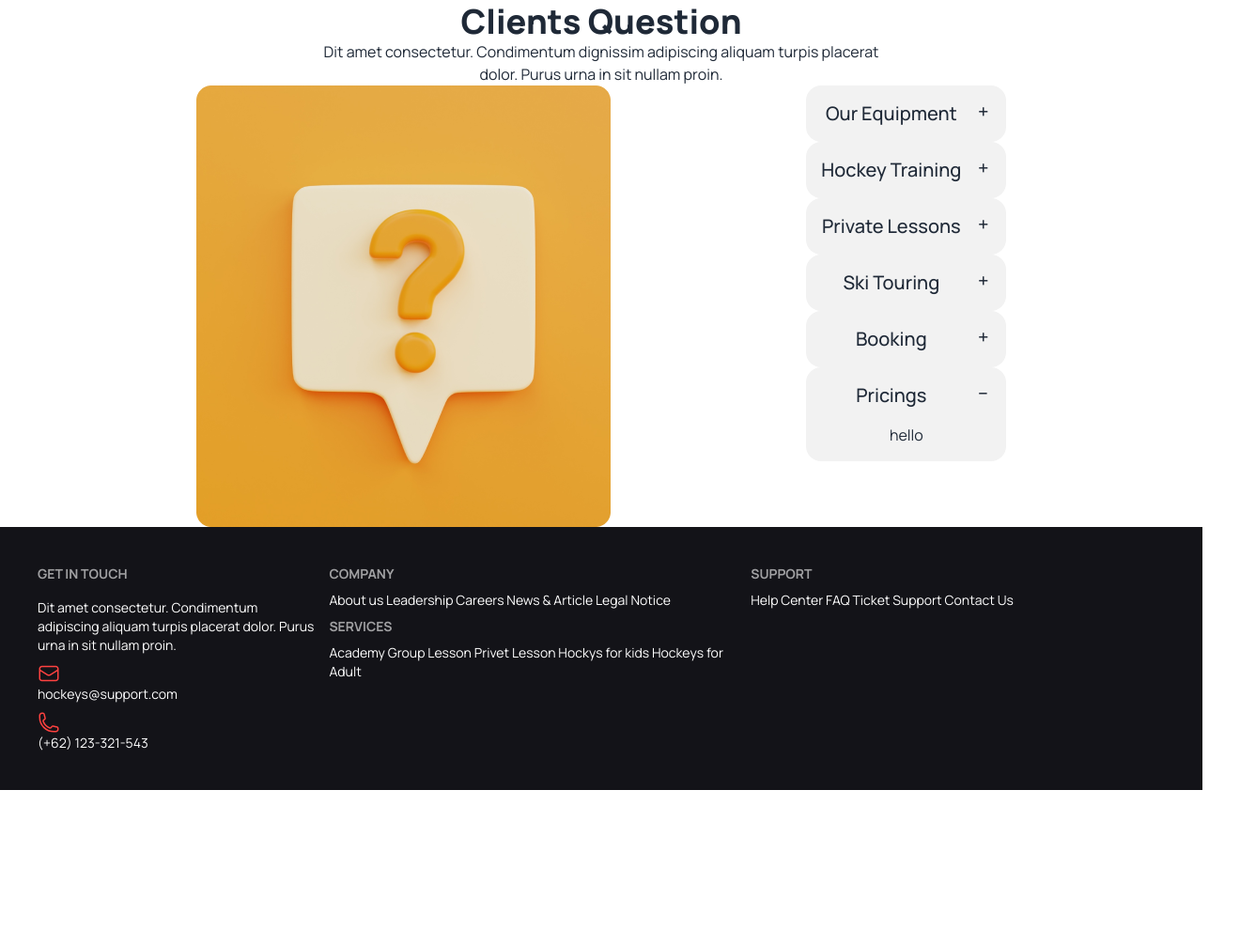
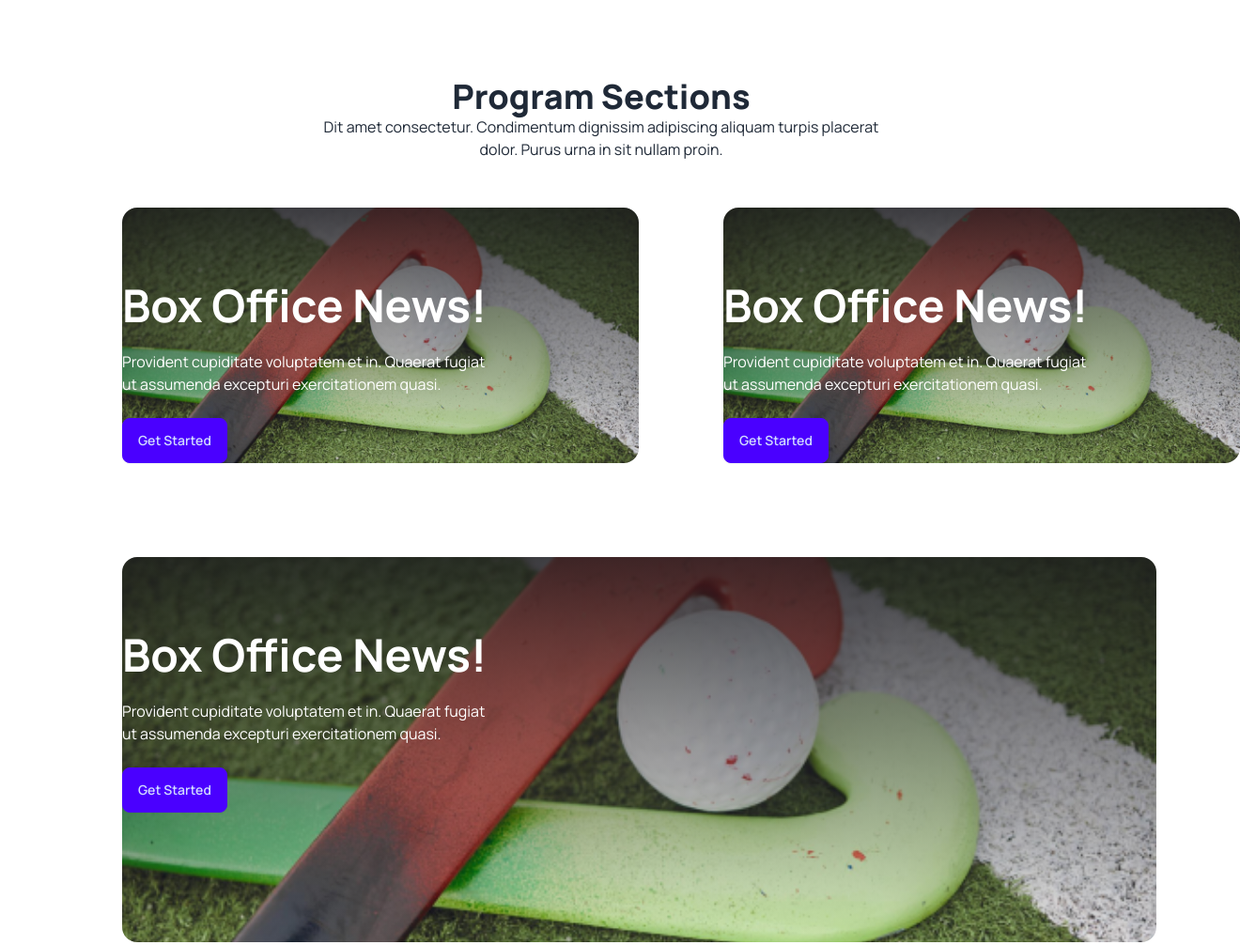
Before and after one commit to DarkMonir/hocky_assign-3, a plain HTML site: page index.html in a window 1280 px wide. Shown: the part 625-1631 px from the top of the page at 94% size, 1320 px wide, since content can reach past the window. Before the commit the page ends 1466 px from the top, so only its background shows below. Drawn offline with nearby package versions, Linux system fonts and the light colour scheme.

Commit message:
added program section

```diff
--- /dev/null
+++ b/hocky.css
@@ -0,0 +1,35 @@
+.program_1 {
+    background-image: linear-gradient(
+        180deg,
+        rgba(19, 19, 24, 0.8) 0%,
+        rgba(19, 19, 24, 0) 100%
+      ),
+      url(Images/2.png);
+
+    background-size: cover;
+    background-position: center;
+    margin: 50px 130px;
+    background-repeat: no-repeat;
+    text-align: center;
+    border-radius: 16px;
+    width: 86%;
+    height:100%px;
+  }
+
+  .program_3 {
+    background-image: linear-gradient(
+        180deg,
+        rgba(19, 19, 24, 0.8) 0%,
+        rgba(19, 19, 24, 0) 100%
+      ),
+      url(Images/2.png);
+
+    background-size: cover;
+    background-position: center;
+    margin: 50px 130px;
+    background-repeat: no-repeat;
+    text-align: center;
+    border-radius: 16px;
+    width: 86%;
+    height: 410px;
+  }
--- a/index.html
+++ b/index.html
@@ -5,12 +5,14 @@
     <meta name="viewport" content="width=device-width, initial-scale=1.0" />
     <title>Hockys_Assignment-3</title>
 
+
     <link
       href="https://cdn.jsdelivr.net/npm/daisyui@4.6.0/dist/full.min.css"
       rel="stylesheet"
       type="text/css"
     />
     <script src="https://cdn.tailwindcss.com"></script>
+    <link rel="stylesheet" href="hocky.css">
     <!-- Manrope fonts -->
     <link rel="preconnect" href="https://fonts.googleapis.com" />
     <link rel="preconnect" href="https://fonts.gstatic.com" crossorigin />
@@ -145,86 +147,125 @@
 
 
       <!-- Program section -->
+      <section class="py-20 items-center m-0">
+        <div class="text-center">
+          <h3 class="text-4xl font-extrabold ">Program Sections</h3>
+            <p>Dit amet consectetur. Condimentum dignissim adipiscing aliquam turpis placerat <br> dolor. Purus urna in sit nullam proin. </p>
+          </div>
+
+
+          <div class="grid grid-cols-2">
+              <div class="program_1 text-left">
+                <div class="max-w-md pt-20 ">
+                <h1 class="text-5xl font-bold text-left text-white">Box Office News!</h1>
+                <p class="py-6  text-white">Provident cupiditate voluptatem et in. Quaerat fugiat <br> ut assumenda excepturi exercitationem quasi.</p>
+                <button class="btn btn-primary">Get Started</button>
+              </div>
+            </div>
+
+              <div class="program_1 text-left ">
+                <div class="max-w-md pt-20 ">
+                <h1 class="text-5xl font-bold text-left text-white">Box Office News!</h1>
+                <p class="py-6  text-white">Provident cupiditate voluptatem et in. Quaerat fugiat <br> ut assumenda excepturi exercitationem quasi.</p>
+                <button class="btn btn-primary">Get Started</button>
+              </div>
+            </div>
+          </div>
+            <div class="program_3 text-left">
+              <div class="max-w-md lg:pt-20 ">
+              <h1 class="text-5xl font-bold text-left text-white">Box Office News!</h1>
+              <p class="lg:py-6  text-white">Provident cupiditate voluptatem et in. Quaerat fugiat <br> ut assumenda excepturi exercitationem quasi.</p>
+              <button class="btn btn-primary">Get Started</button>
+            </div>
+            </div>
 
 
 
 
 
+
+      </section>
+
+
+
+
       <!-- Client qns section -->
+      <section class="py-10 px-5 lg:py-10">
         <div class="text-center">
-        <div>
-          <h3 class="text-4xl font-extrabold">Clients Question</h3>
+        <h3 class="text-4xl font-extrabold ">Clients Question</h3>
           <p>Dit amet consectetur. Condimentum dignissim adipiscing aliquam turpis placerat <br> dolor. Purus urna in sit nullam proin. </p>
         </div>
-        <div class="flex justify-evenly">
-          <div class="">
-            <img src="Images/11.png" alt="">
-          </div>
+
+
+        <div class="hero px-10 py-5 lg:py-10  ">
+          <div class="hero-content flex-col lg:flex-row">
+            <img src="Images/11.png" class=" rounded-lg shadow-2xl" />
             <div>
-            <div class="collapse collapse-plus bg-base-200">
+              <div class="collapse collapse-plus ">
                 <input type="radio" name="my-accordion-3" checked="checked" />
                 <div class="collapse-title text-xl font-medium">
                   Our Equipment
                 </div>
                 <div class="collapse-content">
-                <p>hello</p>
+                  <p>Dolor sit amet consectetur. Ut urna diam quis sagittis. Elit elit enim <br> sagittis turpis in magna.</p>
                 </div>
               </div>
-            <div class="collapse collapse-plus bg-base-200">
+              <div class="collapse collapse-plus ">
                 <input type="radio" name="my-accordion-3" />
                 <div class="collapse-title text-xl font-medium">
                   Hockey Training
                 </div>
                 <div class="collapse-content">
-                <p>hello</p>
+                  <p>Dolor sit amet consectetur. Ut urna diam quis sagittis. Elit elit enim <br> sagittis turpis in magna.</p>
                 </div>
               </div>
-            <div class="collapse collapse-plus bg-base-200">
+              <div class="collapse collapse-plus ">
                 <input type="radio" name="my-accordion-3" />
                 <div class="collapse-title text-xl font-medium">
                   Private Lessons
                 </div>
                 <div class="collapse-content">
-                <p>hello</p>
+                  <p>Dolor sit amet consectetur. Ut urna diam quis sagittis. Elit elit enim <br> sagittis turpis in magna.</p>
                 </div>
               </div>
-            <div class="collapse collapse-plus bg-base-200">
-              <input type="radio" name="my-accordion-3" checked="checked" />
+              <div class="collapse collapse-plus ">
+                <input type="radio" name="my-accordion-3" />
                 <div class="collapse-title text-xl font-medium">
                   Ski Touring
                 </div>
                 <div class="collapse-content">
-                <p>hello</p>
+                  <p>Dolor sit amet consectetur. Ut urna diam quis sagittis. Elit elit enim <br> sagittis turpis in magna.</p>
                 </div>
               </div>
-            <div class="collapse collapse-plus bg-base-200">
-              <input type="radio" name="my-accordion-3" checked="checked" />
+              <div class="collapse collapse-plus ">
+                <input type="radio" name="my-accordion-3" />
                 <div class="collapse-title text-xl font-medium">
                   Booking
                 </div>
                 <div class="collapse-content">
-                <p>hello</p>
+                  <p>Dolor sit amet consectetur. Ut urna diam quis sagittis. Elit elit enim <br> sagittis turpis in magna.</p>
                 </div>
               </div>
-            <div class="collapse collapse-plus bg-base-200">
-              <input type="radio" name="my-accordion-3" checked="checked" />
+              <div class="collapse collapse-plus ">
+                <input type="radio" name="my-accordion-3" />
                 <div class="collapse-title text-xl font-medium">
                   Pricings
                 </div>
                 <div class="collapse-content">
-                <p>hello</p>
+                  <p>Dolor sit amet consectetur. Ut urna diam quis sagittis. Elit elit enim <br> sagittis turpis in magna.</p>
                 </div>
               </div>
             </div>
           </div>
         </div>
+        </section>
 
 
     </main>
 
-    <footer>
-      <footer class="footer p-10 bg-footer_c text-base-content text-white">
-        <aside>
+   <!-- Footer -->
+      <footer class="footer py-5 px-10 lg:p-10 bg-footer_c text-base-content text-white">
+        <div>
           <header class="footer-title">Get IN Touch</header>
           <p>Dit amet consectetur. Condimentum <br>  adipiscing aliquam turpis placerat dolor. Purus <br> urna in sit nullam proin. </p>
           <a class="link link-hover"><svg xmlns="http://www.w3.org/2000/svg" width="24" height="24" viewBox="0 0 24 24" fill="none">
@@ -233,34 +274,34 @@
           <a class="link link-hover"><svg xmlns="http://www.w3.org/2000/svg" width="24" height="24" viewBox="0 0 24 24" fill="none">
             <path d="M2.25 6.75C2.25 15.034 8.966 21.75 17.25 21.75H19.5C20.0967 21.75 20.669 21.5129 21.091 21.091C21.5129 20.669 21.75 20.0967 21.75 19.5V18.128C21.75 17.612 21.399 17.162 20.898 17.037L16.475 15.931C16.035 15.821 15.573 15.986 15.302 16.348L14.332 17.641C14.05 18.017 13.563 18.183 13.122 18.021C11.4849 17.4191 9.99815 16.4686 8.76478 15.2352C7.53141 14.0018 6.58087 12.5151 5.979 10.878C5.817 10.437 5.983 9.95 6.359 9.668L7.652 8.698C8.015 8.427 8.179 7.964 8.069 7.525L6.963 3.102C6.90214 2.85869 6.76172 2.6427 6.56405 2.48834C6.36638 2.33397 6.1228 2.25008 5.872 2.25H4.5C3.90326 2.25 3.33097 2.48705 2.90901 2.90901C2.48705 3.33097 2.25 3.90326 2.25 4.5V6.75Z" stroke="#FF4240" stroke-width="1.5" stroke-linecap="round" stroke-linejoin="round"/>
           </svg>(+62) 123-321-543</a>
-        </aside>
+        </div>
 
-        <div class="lg:grid grid-cols-2">
-        <nav>
+        <div>
           <header class="footer-title">Company</header>
           <a class="link link-hover">About us</a>
           <a class="link link-hover">Leadership</a>
           <a class="link link-hover">Careers</a>
           <a class="link link-hover">News & Article</a>
           <a class="link link-hover">Legal Notice</a>
-        </nav>
-        <nav>
+        </div>
+        <div>
           <header class="footer-title">Support</header>
           <a class="link link-hover">Help Center</a>
           <a class="link link-hover">FAQ</a>
           <a class="link link-hover">Ticket Support</a>
           <a class="link link-hover">Contact Us</a>
-        </nav>
-        <nav>
+        </div>
+
+        <div>
           <header class="footer-title">Services</header>
           <a class="link link-hover">Academy</a>
           <a class="link link-hover">Group Lesson</a>
           <a class="link link-hover">Privet Lesson</a>
           <a class="link link-hover">Hockys for kids</a>
           <a class="link link-hover">Hockeys for Adult</a>
-        </nav>
         </div>
+
       </footer>
-    </footer>
+
   </body>
 </html>
```
Lines whose indentation alone changed are shown as unchanged.
